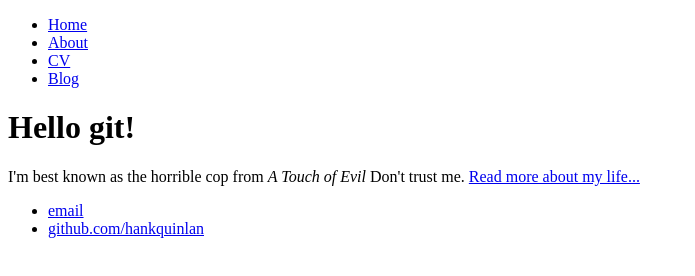
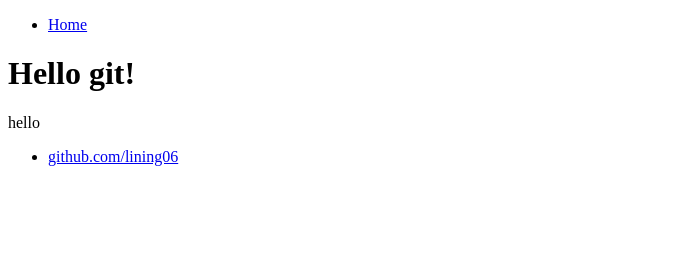
Before and after one commit to lining06/hello_world, a plain HTML site: page index.html in a window 1280 px wide. Shown: the whole page, without its empty margins (0-695 px from the left). Drawn offline with Linux system fonts and the light colour scheme.

Commit message:
hello git

```diff
--- a/index.html
+++ b/index.html
@@ -7,21 +7,17 @@
 <nav>
     <ul>
         <li><a href="/">Home</a></li>
-        <li><a href="/about">About</a></li>
-        <li><a href="/cv">CV</a></li>
-        <li><a href="/blog">Blog</a></li>
     </ul>
 </nav>
 <div class="container">
     <div class="blurb">
         <h1>Hello git!</h1>
-        <p>I'm best known as the horrible cop from <em>A Touch of Evil</em> Don't trust me. <a href="/about">Read more about my life...</a></p>
+        <p>hello</p>
     </div><!-- /.blurb -->
 </div><!-- /.container -->
 <footer>
     <ul>
-        <li><a href="mailto:hankquinlanhub@gmail.com">email</a></li>
-        <li><a href="https://github.com/hankquinlan">github.com/hankquinlan</a></li>
+        <li><a href="https://github.com/lining06">github.com/lining06</a></li>
     </ul>
 </footer>
 </body>
```
